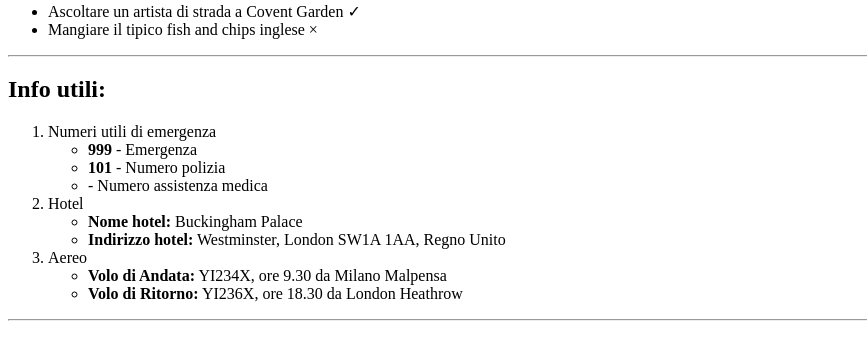
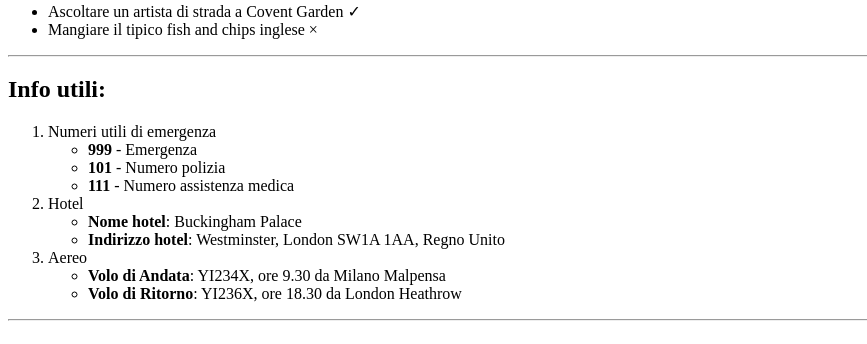
Before and after one commit to alessiodalberto002/html-london-trip, a plain HTML site: page index.html in a window 1280 px wide. Shown: the part 985-1329 px from the top of the page, without its empty margins (0-867 px from the left). Drawn offline with Linux system fonts and the light colour scheme.

Commit message:
aggiustamento testi

```diff
--- a/index.html
+++ b/index.html
@@ -84,19 +84,19 @@
             <ul>
                 <li><b>999</b> - Emergenza</li>
                 <li><b>101</b> - Numero polizia</li>
-                <li><b></b> - Numero assistenza medica</li>
+                <li><b>111</b> - Numero assistenza medica</li>
             </ul>
 
             <li>Hotel</li>
             <ul>
-                <li><b>Nome hotel:</b> Buckingham Palace</li>
-                <li><b>Indirizzo hotel:</b> Westminster, London SW1A 1AA, Regno Unito</li>
+                <li><b>Nome hotel</b>: Buckingham Palace</li>
+                <li><b>Indirizzo hotel</b>: Westminster, London SW1A 1AA, Regno Unito</li>
             </ul>
 
             <li>Aereo</li>
             <ul>
-                <li><b>Volo di Andata:</b> YI234X, ore 9.30 da Milano Malpensa</li>
-                <li><b>Volo di Ritorno:</b> YI236X, ore 18.30 da London Heathrow</li>
+                <li><b>Volo di Andata</b>: YI234X, ore 9.30 da Milano Malpensa</li>
+                <li><b>Volo di Ritorno</b>: YI236X, ore 18.30 da London Heathrow</li>
             </ul>
         </ol>
 
```
